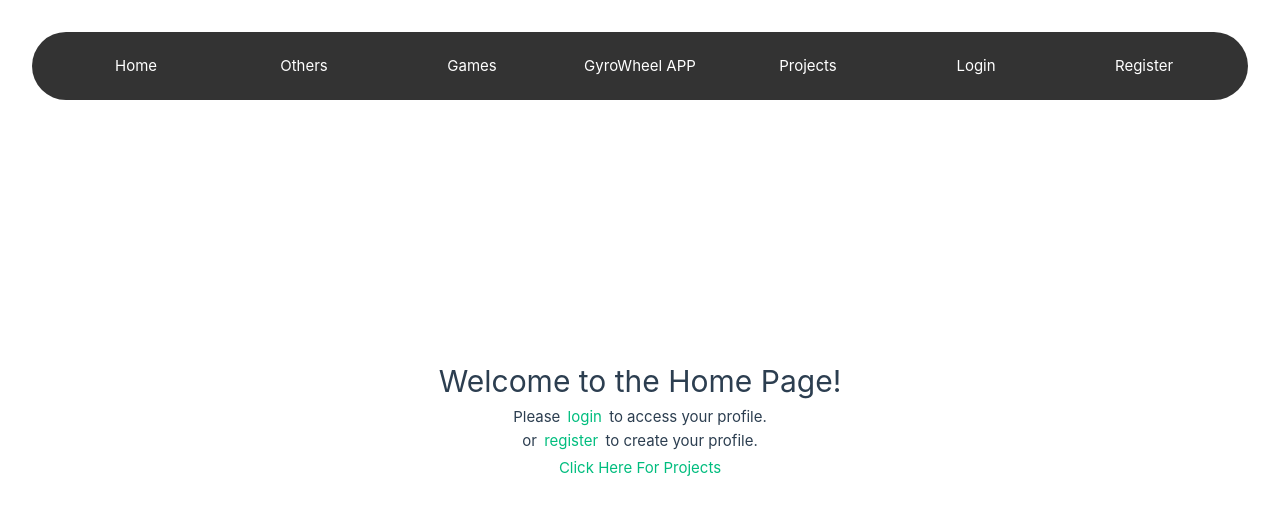
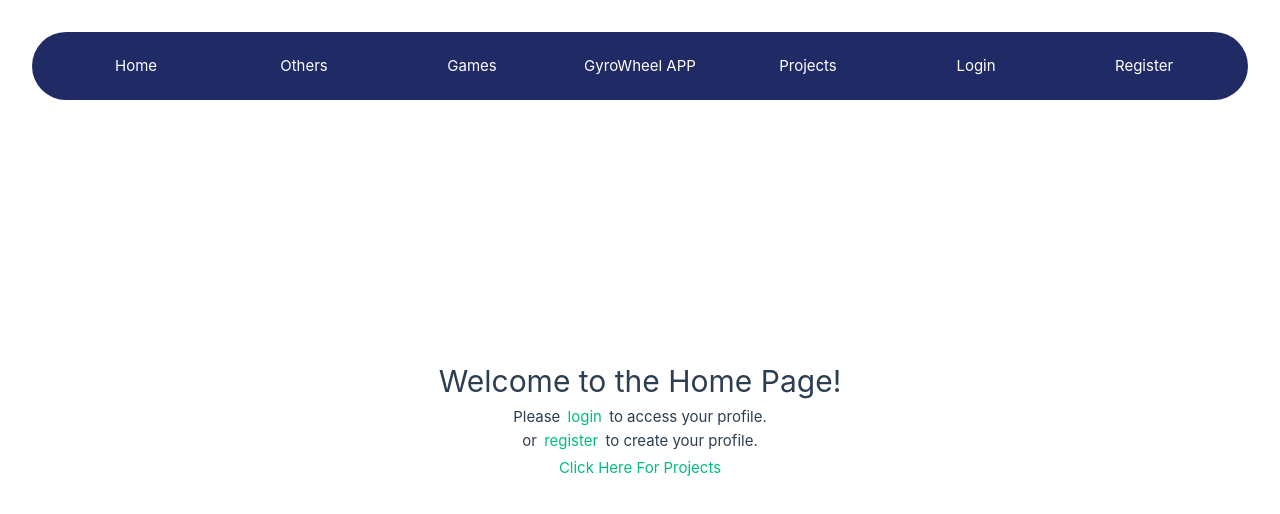
Before and after one commit to serdarbsgn/ForumFrontend, a Vue app: page / in a window 1280 px wide. Shown: the top 514 px of the page. Built offline with nearby package versions, Linux system fonts and the light colour scheme; no server answers.

Commit message:
display confirmation above everything/header colour

```diff
--- a/src/components/CommentView.vue
+++ b/src/components/CommentView.vue
@@ -16,6 +16,7 @@
                     <button @click.prevent="submitReply()" class="dark-button">Comment</button>
                 </div>
             </template>
+            <teleport to="body">
             <div v-if="showDeleteConfirm" class="modal-overlay">
                 <div class="modal-content" ref="modalContent" v-on:blur="cancelDelete" tabindex="0">
                     <p>Are you sure you want to <strong>delete</strong> this comment?</p>
@@ -26,6 +27,7 @@
                     </div>
                 </div>
             </div>
+            </teleport>
             <div v-for="comment in parsedComments" :key="comment.id" :id="`comment-${comment.id}`" class="comment">
                 <br>
                 <div><strong :class="{ 'comment-text': comment.parent_id === 0, 'reply-text': comment.parent_id !== 0 }"
--- a/src/components/HeaderView.vue
+++ b/src/components/HeaderView.vue
@@ -161,7 +161,7 @@ export default {
 header {
   width: 100%;
   padding: 10px 20px;
-  background-color: #333;
+  background-color: #202b66;
   border-radius: 50px;
 }
 
```
Also changed, not shown: 5 other files (tests, documents, lock files or other folders).
